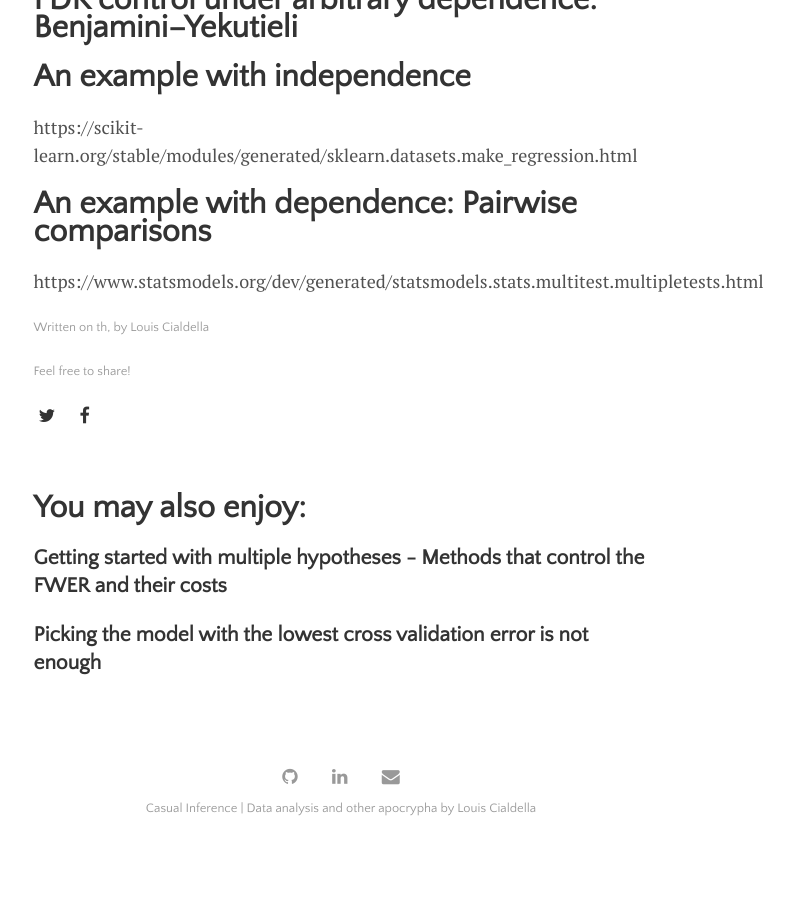
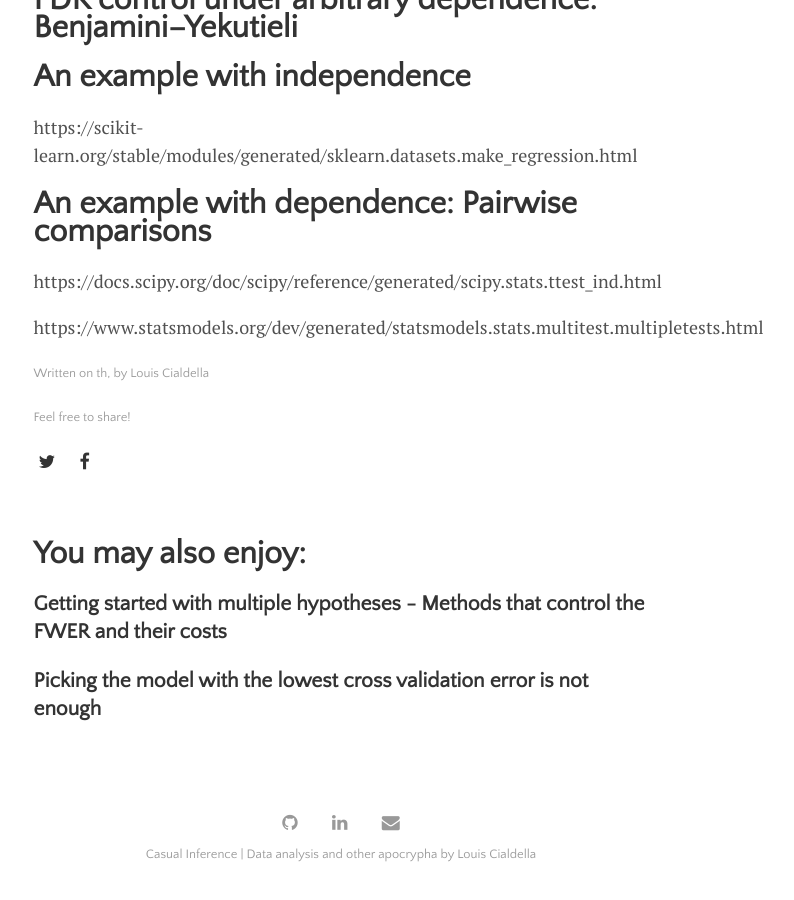
Before and after one commit to lmc2179/lmc2179.github.io, a Jekyll site: the page built from drafts/fdr.md, in a window 1280 px wide and 900 px high, scrolled down 1208 px. Shown: the whole window, without its empty margins (299-1093 px from the left). Built offline with Jekyll 4.4.1, drawn with Linux system fonts in a browser that asks for light colours; before the commit the page ends 2062 px from its top, so only the background shows below that; part of the change alters nothing that is shown.

Commit message:
Update fdr.md

```diff
--- a/drafts/fdr.md
+++ b/drafts/fdr.md
@@ -27,4 +27,6 @@ https://scikit-learn.org/stable/modules/generated/sklearn.datasets.make_regressi
 
 # An example with dependence: Pairwise comparisons
 
+https://docs.scipy.org/doc/scipy/reference/generated/scipy.stats.ttest_ind.html
+
 https://www.statsmodels.org/dev/generated/statsmodels.stats.multitest.multipletests.html
```
